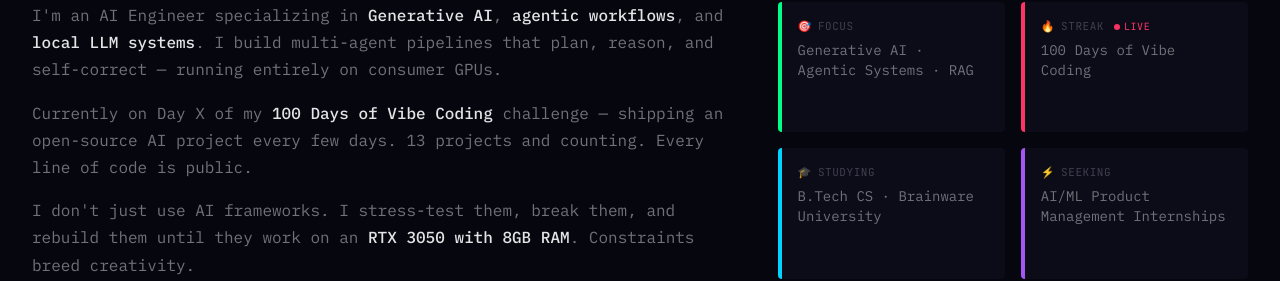
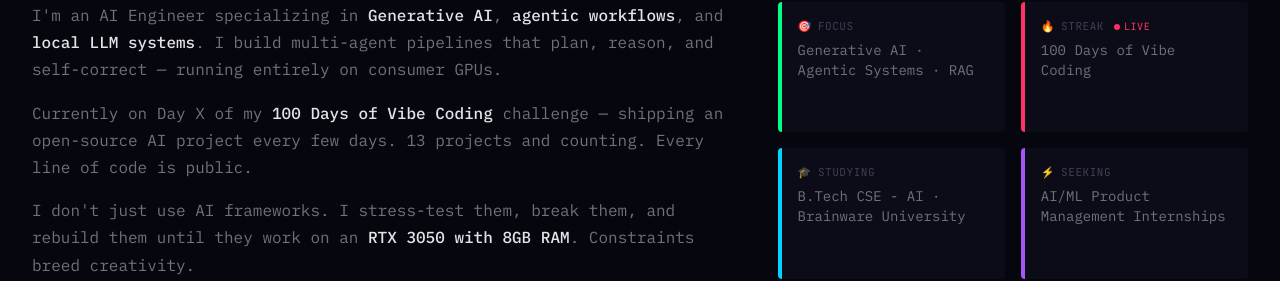
Before and after one commit to Swapnil-bo/Portfolio, a React (Vite) app: page / in a window 1280 px wide. Shown: the part 1008-1289 px from the top of the page. Built offline with nearby package versions, Linux system fonts and the light colour scheme.

Commit message:
fix: update degree to B.Tech CSE-AI

```diff
--- a/src/components/About.jsx
+++ b/src/components/About.jsx
@@ -17,7 +17,7 @@
   {
     emoji: '🎓',
     label: 'STUDYING',
-    value: 'B.Tech CS · Brainware University',
+    value: 'B.Tech CSE - AI · Brainware University',
     borderColor: 'var(--neon-cyan)',
   },
   {
```
Also changed, not shown: .claude/settings.json.
